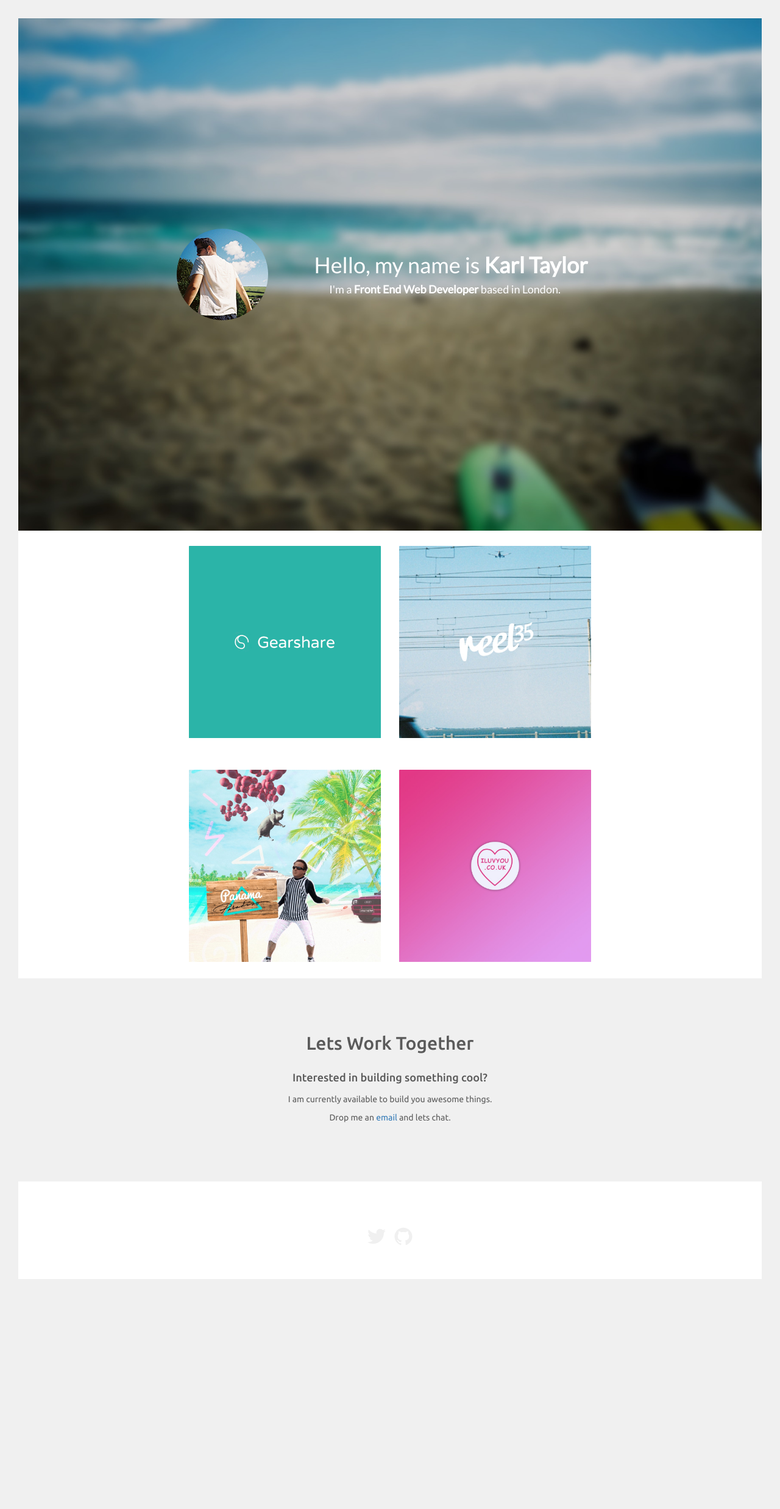
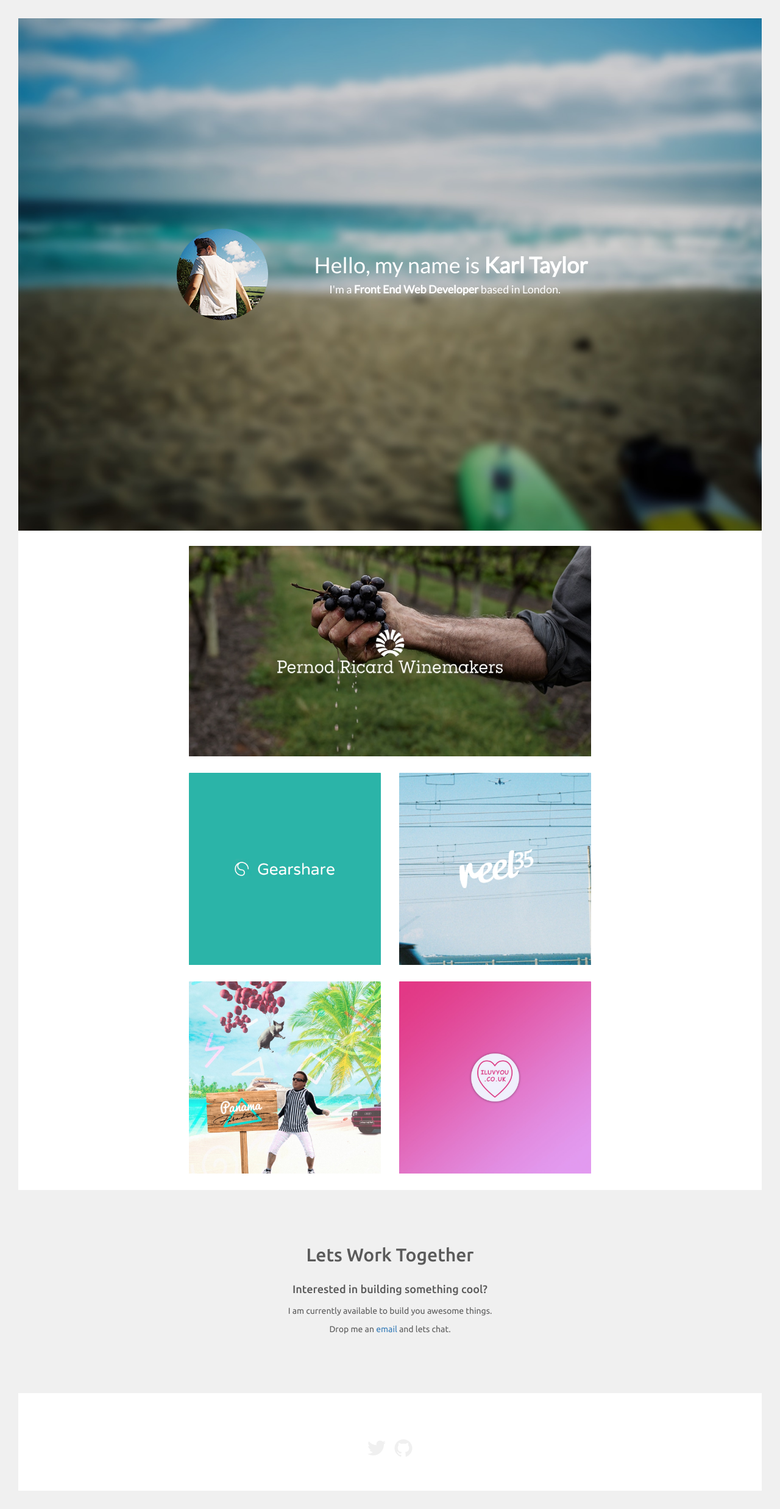
Before and after one commit to karltaylor/karltaylor.me, a Jekyll site: the page built from index.html, in a window 1280 px wide. Shown: the whole page at 61% size. Built offline with Jekyll 4.4.1, drawn with Linux system fonts in a browser that asks for light colours; before the commit the page ends 2127 px from its top, so only the background shows below that.

Commit message:
adding pernod ricard

```diff
--- a/_sass/_home-page.scss
+++ b/_sass/_home-page.scss
@@ -63,6 +63,7 @@
 
 section.portfolio-work {
   background: white;
+  padding-top: 25px;
 }
 section.work-with-me {
   margin: 50px 0;
@@ -88,9 +89,11 @@
 }
 
 .web-work {
-  margin-top:25px;
-  margin-bottom:25px;
   font-family: 'Lato';
+  margin-bottom: 25px;
+  + .web-work {
+    margin-bottom: 25px;
+  }
   img {
     width: 100%;
     transition: 0.5s ease;
--- a/index.html
+++ b/index.html
@@ -18,6 +18,17 @@
 <section class="portfolio-work">
   <div class="container">
     <div class="row">
+      <div class="col-sm-12 web-work">
+        <a href="http://www.pernod-ricard-winemakers.com" target="_blank">
+            <img src="images/prw.jpg" alt="Gearshare Thumbnail" />
+            <div class="overlay-container">
+              <div class="overlay-content">
+                <p class="content-header">Pernod Ricard Winemakers Corporate Site</p>
+                <p class="content-desc">Develop</p>
+              </div>
+            </div>
+        </a>
+      </div>
       <div class="col-sm-6 web-work">
         <a href="http://gearshare.co.uk" target="_blank">
             <img src="images/gearshare.jpg" alt="Gearshare Thumbnail" />
@@ -38,6 +49,7 @@
               <p class="content-desc">Design & Develop</p>
             </div>
           </div>
+        </a>
       </div>
       <div class="col-sm-6 web-work">
           <a href="http://camera-on-camera-off.wtf" target="_blank">
```
Also changed, not shown: images/prw.jpg (added).
